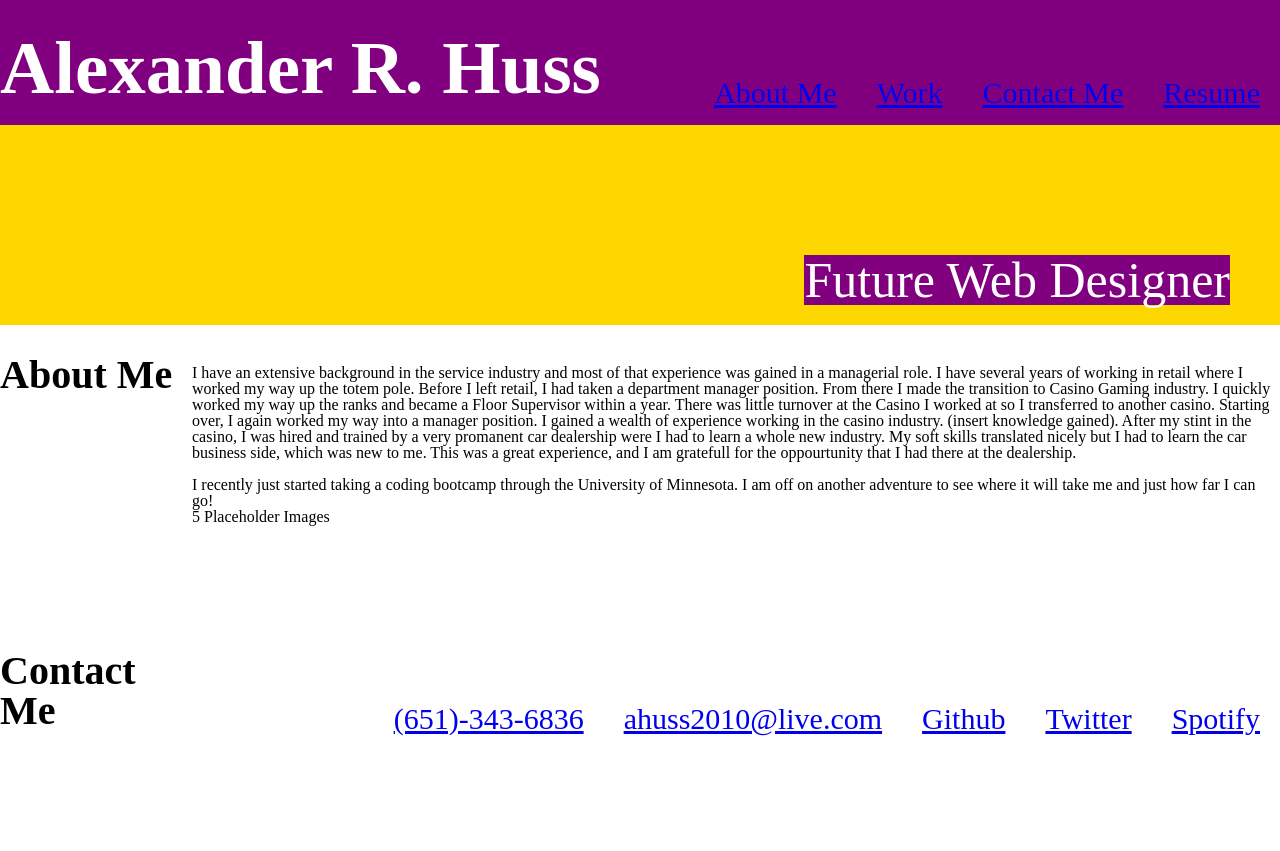
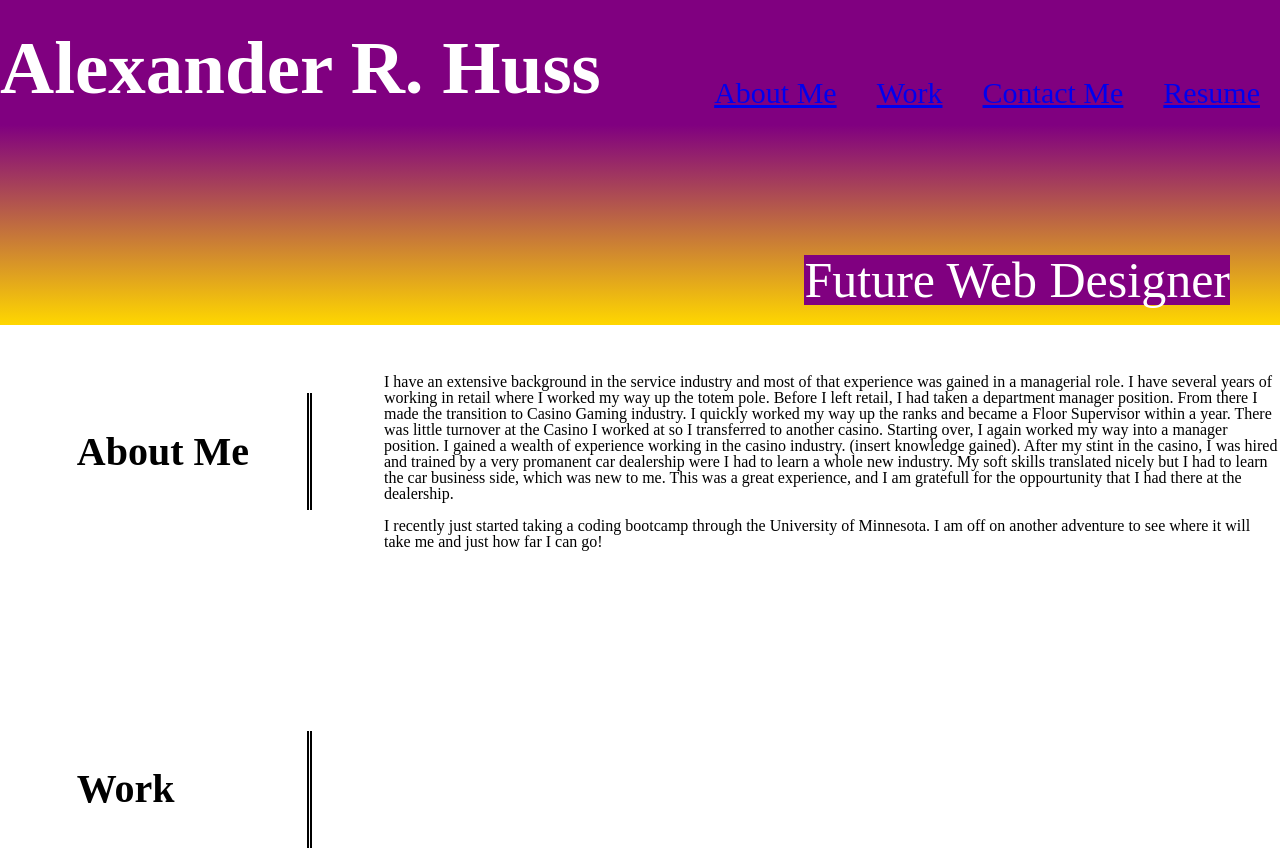
Before and after one commit to Huss33/Coding-Bootcamp-HW2, a plain HTML site: page Index.html in a window 1280 px wide. Shown: the top 851 px of the page. Before the commit the page ends 800 px from the top, so only its background shows below. Drawn offline with Linux system fonts and the light colour scheme.

Commit message:
initial commit

```diff
--- a/HW2.css
+++ b/HW2.css
@@ -22,6 +22,11 @@ h3 {
     position: relative;
     top: 30px;
     font-weight: bold;
+    border-style: double;
+    border-width: 0 5px 0 0;
+    margin: 3%;
+    padding: 3%;
+
 }
 
 nav {
@@ -43,7 +48,14 @@ li {
 
 p {
     float: right;
-    width: 85%;
+    width: 70%;
+    position: relative;
+    bottom: 145px;
+}
+
+footer li a {
+    position: relative;
+    bottom: 20px;
 }
 
 li a {
@@ -63,16 +75,11 @@ footer li a:hover {
     background-color: lightblue;
 }
 
-.Subtitle {
-    background-color: gold;
-    /* background-image: url(pngtree-blue-carbon-background.jpg); */
-    /* background-position: left top; */
-    /* background-repeat: repeat; */
+.subtitle {
+    background: linear-gradient(purple,gold);
+    /* background-color: gold; */
     height: 200px;
     position: relative;
-
 }
 
-.work p {
-   float: right;
-}
+.work
--- a/Index.html
+++ b/Index.html
@@ -14,17 +14,17 @@
         <nav>
             <h1>Alexander R. Huss</h1>
                 <ul>
-                    <li><a href="Resume">Resume</a></li>
-                    <li><a href="Contact Me">Contact Me</a></li>
-                    <li><a href="Work">Work</a></li>
-                    <li><a href="About Me">About Me</a></li>
+                    <li><a href="resume">Resume</a></li>
+                    <li><a href="contactMe">Contact Me</a></li>
+                    <li><a href="work">Work</a></li>
+                    <li><a href="aboutMe">About Me</a></li>
                 </ul>
         </nav>
-        <section class="Subtitle">
+        <section class="subtitle">
             <h2>Future Web Designer</h2>
         </section>
     </Header>
-    <section class="About Me">
+    <section class="aboutMe">
         <h3>About Me</h3>
             <p>
                 I have an extensive background in the service industry and most of that experience was gained in a managerial role. I have several years of working in retail where I worked my way up the totem pole.
@@ -39,19 +39,20 @@
 
     <br><br><br><br><br><br><br><br><br>
 
-    <section class="Work">
-       <p>5 Placeholder Images</p>
-    </section>
+    <section class="work">
+       <h3>Work</h3>
+
+        </section>
 
      <br><br><br><br><br><br><br>
 
     <footer>
         <h3 >Contact Me</h3>
             <ul>
-                <li><a href="Spotify">Spotify</a></li>
-                <li><a href="Twitter">Twitter</a></li>
-                <li><a href="Github">Github</a></li>
-                <li><a href="Email">ahuss2010@live.com</a></li>
+                <li><a href="spotify">Spotify</a></li>
+                <li><a href="twitter">Twitter</a></li>
+                <li><a href="github">Github</a></li>
+                <li><a href="email">ahuss2010@live.com</a></li>
                 <li><a href="(651)-343-6836">(651)-343-6836</a></li>
             </ul>
     </footer>
```
